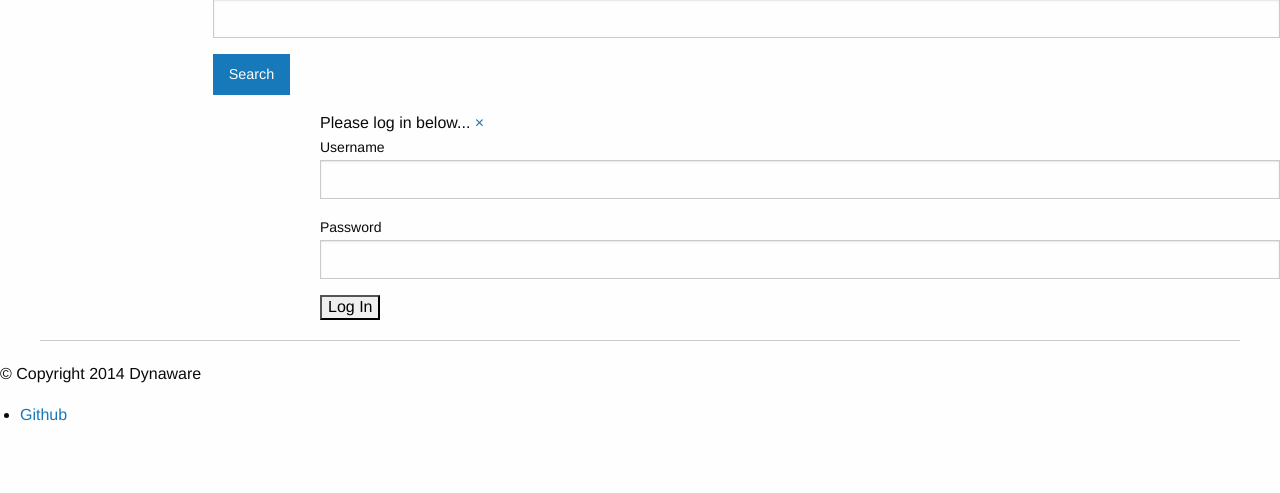
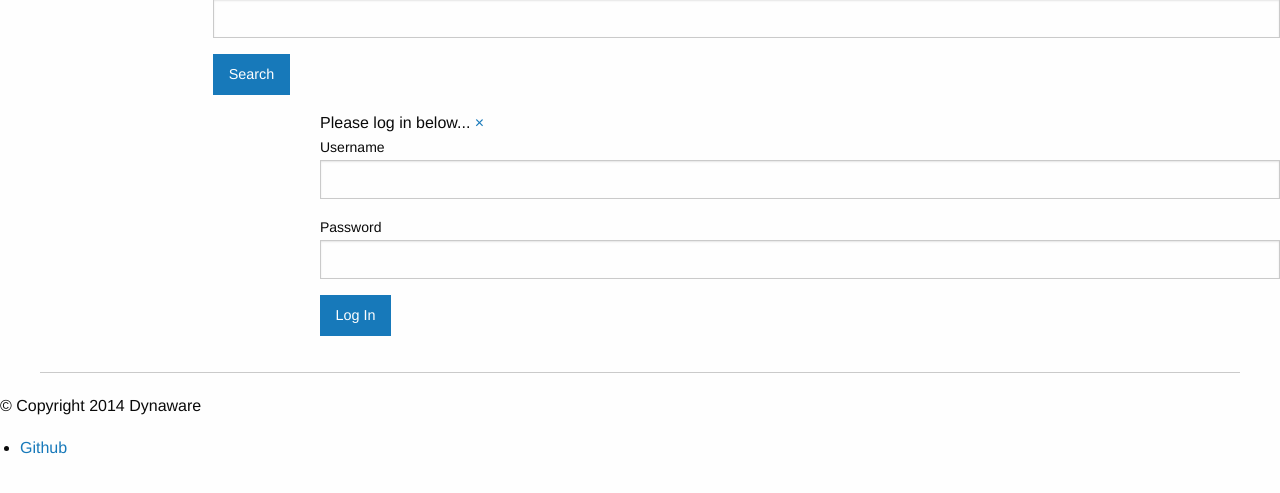
Before and after one commit to dynaware/appster, a Django app: page /auth/login in a window 1280 px wide. Shown: the part 257-750 px from the top of the page. Run offline with Django 3.2, Linux system fonts and the light colour scheme; some libraries are stand-ins or nearby versions.

Commit message:
update log in button styling

```diff
--- a/templates/user_auth/login.html
+++ b/templates/user_auth/login.html
@@ -35,7 +35,7 @@
 
         <div class="row">
             <div class="large-offset-3 large-5 small-10 columns">
-                <input type="submit" value="Log In" />
+                <button type="submit" class="button">Log In</button>
             </div>
         </div>
 
```
